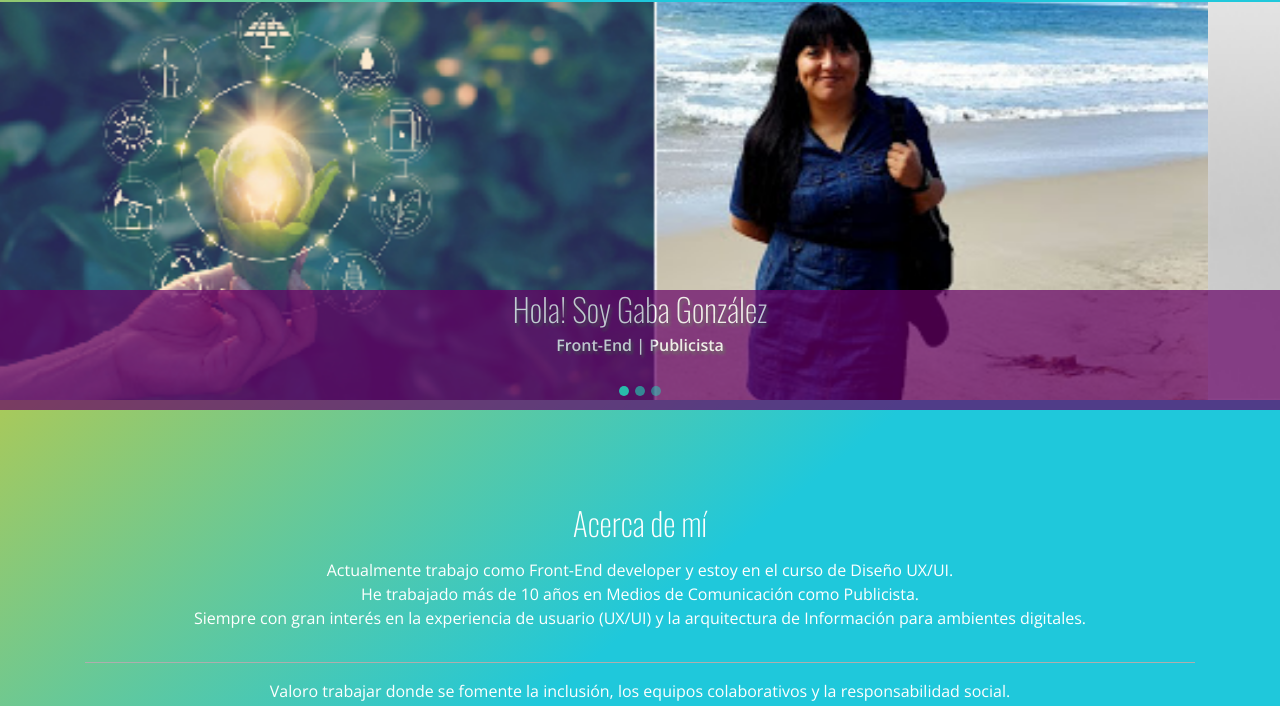
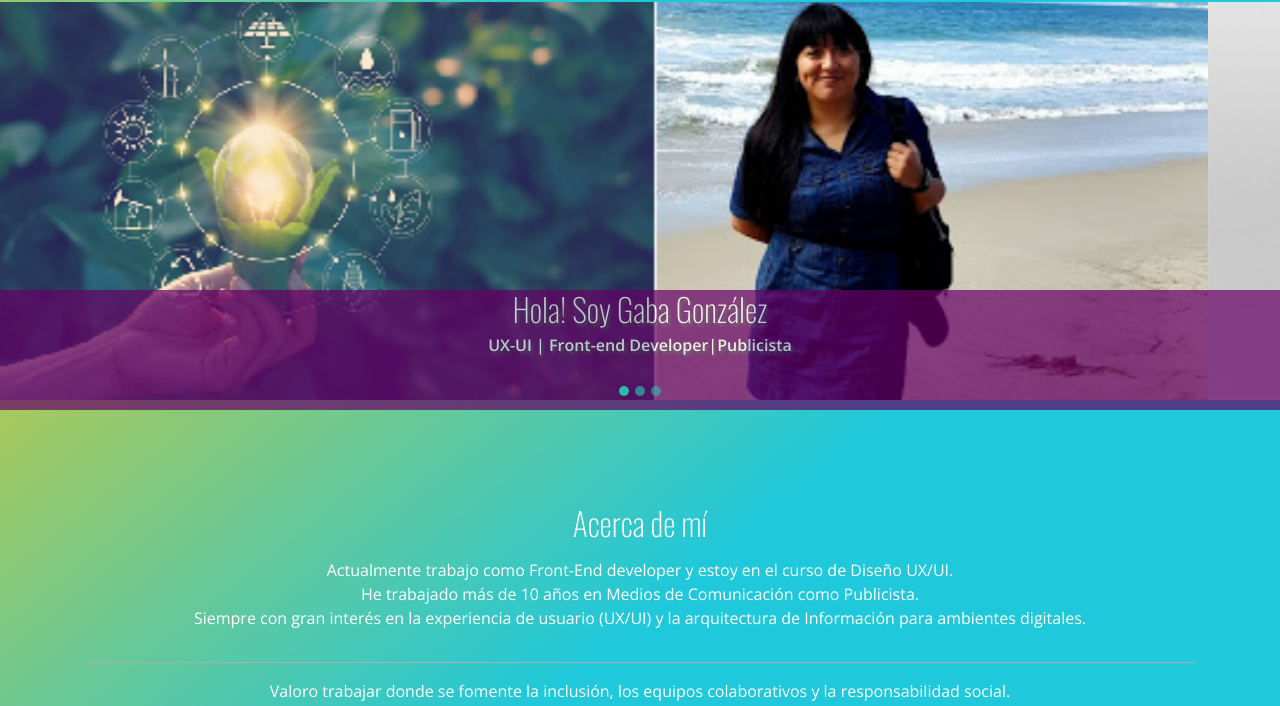
Before and after one commit to gabagonzalez/portafolio, a plain HTML site: page index.html in a window 1280 px wide. Shown: the part 88-794 px from the top of the page. Drawn offline with nearby package versions, Linux system fonts and the light colour scheme; a script that the page names is missing.

Commit message:
text title

```diff
--- a/index.html
+++ b/index.html
@@ -76,7 +76,7 @@
 
         <div class="rale container-fluid texto-header text-center mx-auto">
             <h1 class="">Hola! Soy Gaba González</h1>
-            <h5> Front-End | Publicista</h5>
+            <h5>  UX-UI | Front-end Developer|Publicista</h5>
         </div>
     </header><!--Fin Header-->
 
```
